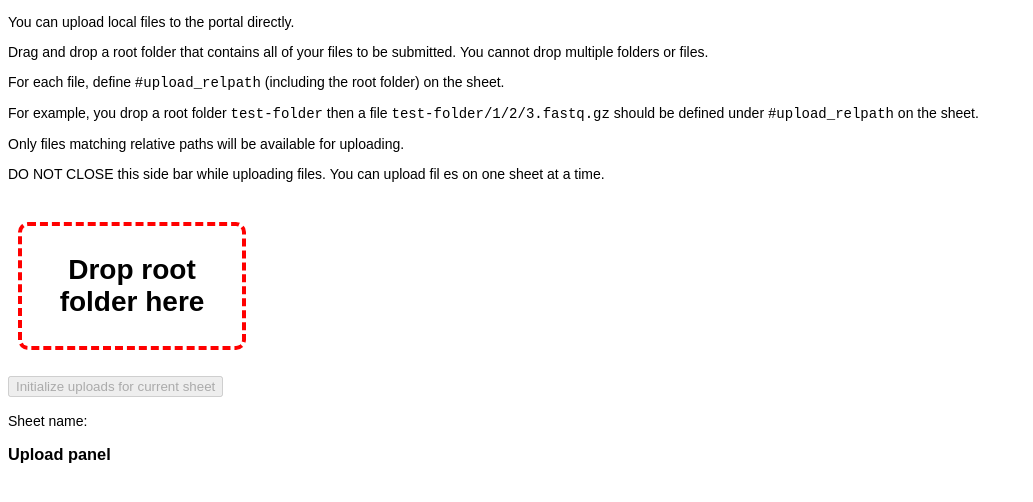
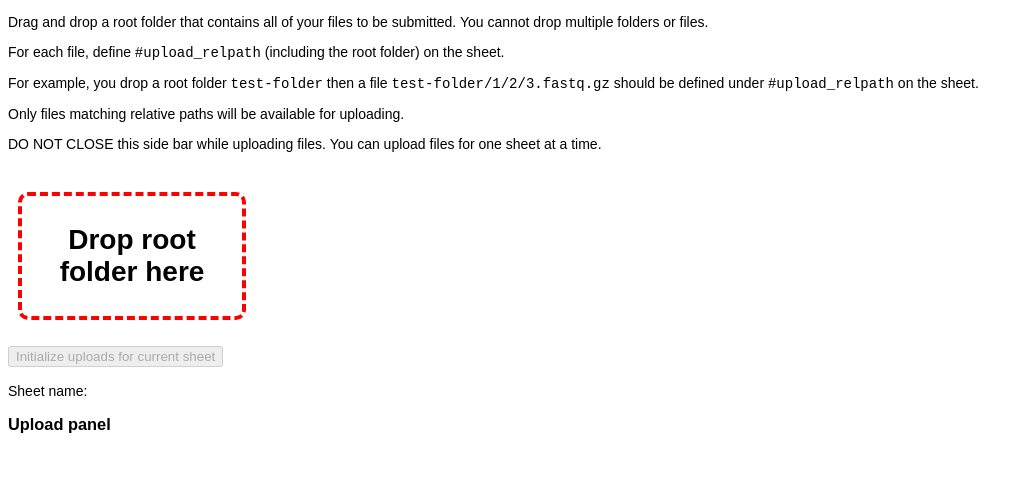
Before and after one commit to IGVF-DACC/igvf-metadata-submitter, a website built with webpack: page src/html/UploaderSideBar.html in a window 1280 px wide. Shown: the whole page, without its empty margins (0-1033 px from the left). Built offline with nearby package versions, Linux system fonts and the light colour scheme.

Commit message:
fix typo

```diff
--- a/src/html/UploaderSideBar.html
+++ b/src/html/UploaderSideBar.html
@@ -35,12 +35,11 @@
 
   <body>
     <div id="help-text-dropzone">
-      <p>You can upload local files to the portal directly.</p>
       <p>Drag and drop a root folder that contains all of your files to be submitted. You cannot drop multiple folders or files.</p>
       <p>For each file, define <code>#upload_relpath</code> (including the root folder) on the sheet.</p>
       <p>For example, you drop a root folder <code>test-folder</code> then a file <code>test-folder/1/2/3.fastq.gz</code> should be defined under <code>#upload_relpath</code> on the sheet.</p>
       <p>Only files matching relative paths will be available for uploading. </p>
-      <p>DO NOT CLOSE this side bar while uploading files. You can upload fil es on one sheet at a time.</p>
+      <p>DO NOT CLOSE this side bar while uploading files. You can upload files for one sheet at a time.</p>
     </div><br>
 
     <div id="dropzone">
```
